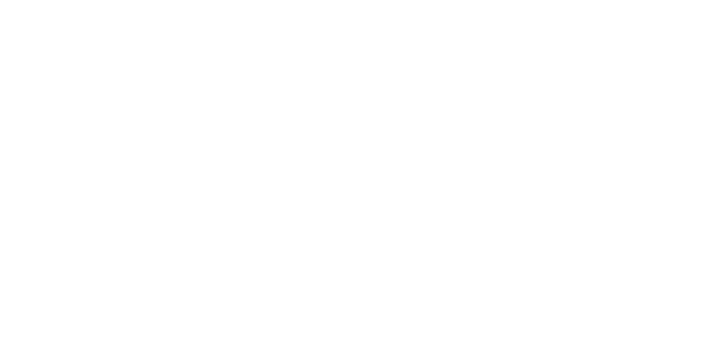
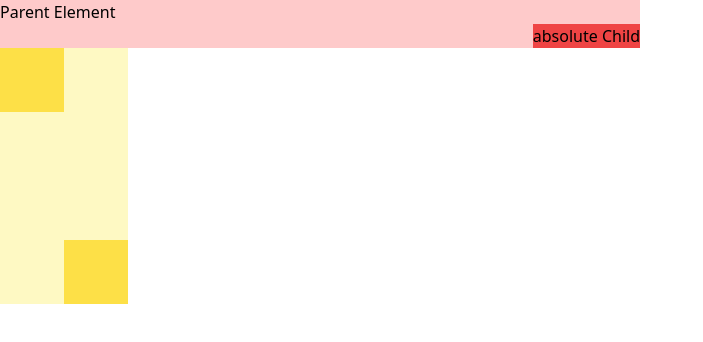
Before and after one commit to Joshua030/TailwindPractice, a plain HTML site: page tailwind-sandbox-starter/06-layout-position/index.html in a window 1280 px wide. Shown: the whole page, without its empty margins (0-703 px from the left). Drawn offline with nearby package versions, Linux system fonts and the light colour scheme.

Commit message:
layout position practice

```diff
--- a/tailwind-sandbox-starter/06-layout-position/index.html
+++ b/tailwind-sandbox-starter/06-layout-position/index.html
@@ -9,11 +9,20 @@
   </head>
   <body>
     <!-- Positioning -->
-
+    <div class="relative w-1/2 h-12 bg-red-200">
+      <p>Parent Element</p>
+      <div class="absolute bottom-0 right-0 bg-red-500">
+        <p>absolute Child</p>
+      </div>
+    </div>
     <!-- Top left corner -->
-
+    <div class="relative h-32 w-32 bg-yellow-100">
+      <div class="absolute left-0 top-0 h-16 w-16 bg-yellow-300"></div>
+    </div>
     <!-- Top right corner -->
-
+    <div class="relative h-32 w-32 bg-yellow-100">
+      <div class="absolute right-0 bottom-0 h-16 w-16 bg-yellow-300"></div>
+    </div>
     <!-- Bottom left corner -->
 
     <!-- Bottom right corner -->
```
